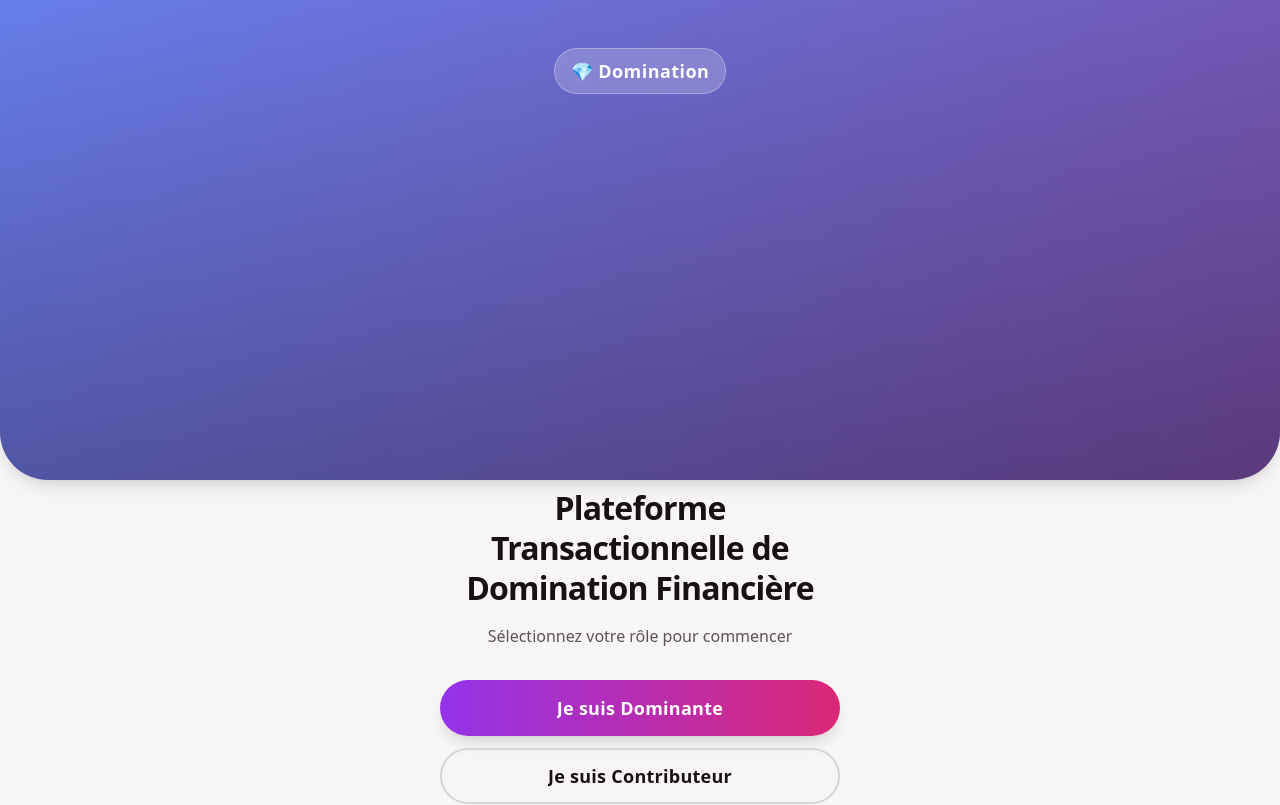
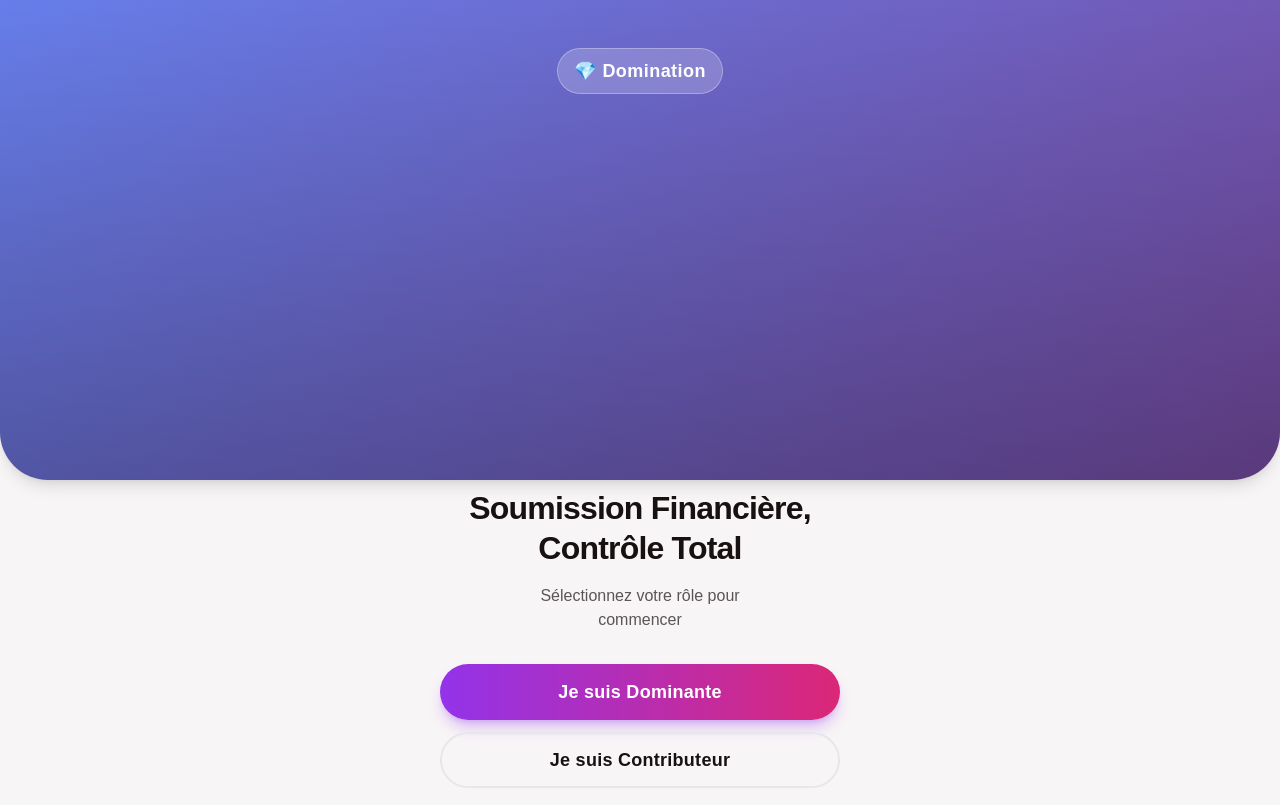
Before and after one commit to OuaisOuais83/plateforme-domination-financiere, a Next.js app: page / in a window 1280 px wide. Shown: the top 805 px of the page. Built offline with nearby package versions, Linux system fonts and the light colour scheme.

Commit message:
refactor: Landing page matches welcome_&_sign_in template

```diff
--- a/app/page.tsx
+++ b/app/page.tsx
@@ -2,7 +2,6 @@
 
 import { useState } from 'react'
 import { useRouter } from 'next/navigation'
-import Image from 'next/image'
 import { UserRole } from '@/types/database'
 
 export default function HomePage() {
@@ -11,7 +10,6 @@ export default function HomePage() {
 
   const handleRoleSelection = (role: UserRole) => {
     setSelectedRole(role)
-    // Stocker le rôle sélectionné pour l'utiliser lors de l'inscription
     if (typeof window !== 'undefined') {
       localStorage.setItem('selectedRole', role)
     }
@@ -30,17 +28,17 @@ export default function HomePage() {
   }
 
   return (
-    <div className="relative flex h-full min-h-screen w-full flex-col bg-[#f8f5f6] dark:bg-[#221011] overflow-x-hidden">
-      {/* Hero Visual Section */}
+    <div className="relative flex h-full min-h-screen w-full flex-col bg-background-light dark:bg-background-dark overflow-x-hidden font-display">
+      {/* Hero Visual Section - EXACT STRUCTURE FROM TEMPLATE */}
       <div className="relative w-full h-[60vh] flex-shrink-0">
         <div
           className="w-full h-full bg-center bg-no-repeat bg-cover rounded-b-[3rem] overflow-hidden relative shadow-lg"
           style={{ backgroundImage: 'linear-gradient(135deg, #667eea 0%, #764ba2 100%)' }}
         >
-          {/* Gradient Overlay */}
+          {/* Gradient Overlay - FROM TEMPLATE */}
           <div className="absolute inset-0 bg-gradient-to-t from-black/40 to-transparent opacity-60"></div>
 
-          {/* Logo Overlay */}
+          {/* Logo Overlay Top Center - FROM TEMPLATE */}
           <div className="absolute top-12 left-0 right-0 flex justify-center z-10">
             <div className="flex items-center gap-2 bg-white/20 backdrop-blur-md py-2 px-4 rounded-full border border-white/30">
               <span className="text-white font-bold text-lg tracking-wide">💎 Domination</span>
@@ -49,57 +47,62 @@ export default function HomePage() {
         </div>
       </div>
 
-      {/* Content Section */}
+      {/* Content Section - EXACT STRUCTURE FROM TEMPLATE */}
       <div className="flex-1 flex flex-col justify-end relative -mt-4 z-10">
         <div className="w-full max-w-md mx-auto px-6 flex flex-col items-center pb-6">
-          {/* Headline */}
+          {/* Headline Text - FROM TEMPLATE */}
           <h1 className="text-[#181111] dark:text-white tracking-tight text-[32px] font-extrabold leading-tight text-center pt-6">
-            Plateforme Transactionnelle de Domination Financière
+            Soumission Financière, Contrôle Total
           </h1>
 
-          {/* Body Text */}
-          <p className="text-[#181111]/70 dark:text-white/70 text-base font-medium leading-normal py-4 text-center max-w-[320px]">
+          {/* Body Text - FROM TEMPLATE */}
+          <p className="text-[#181111]/70 dark:text-white/70 text-base font-medium leading-normal py-4 text-center max-w-[280px]">
             {!selectedRole && "Sélectionnez votre rôle pour commencer"}
-            {selectedRole === 'dominante' && "Monétisez vos demandes financières"}
-            {selectedRole === 'contributeur' && "Découvrez et soutenez des dominantes"}
+            {selectedRole === 'dominante' && "Monétisez vos demandes financières, gardez le contrôle total."}
+            {selectedRole === 'contributeur' && "Découvrez des dominantes et soumettez-vous volontairement."}
           </p>
 
-          {/* Role Selection */}
+          {/* Role Selection OR Actions Container - TEMPLATE BUTTON STRUCTURE */}
           {!selectedRole && (
             <div className="w-full flex flex-col gap-3 mt-4">
+              {/* Dominante Button - PRIMARY COLOR FROM TEMPLATE */}
               <button
                 onClick={() => handleRoleSelection('dominante')}
-                className="flex w-full cursor-pointer items-center justify-center overflow-hidden rounded-full h-14 px-5 bg-gradient-to-r from-purple-600 to-pink-600 hover:from-purple-700 hover:to-pink-700 transition-all text-white text-lg font-bold leading-normal tracking-[0.015em] shadow-lg"
+                className="flex w-full cursor-pointer items-center justify-center overflow-hidden rounded-full h-14 px-5 bg-gradient-to-r from-purple-600 to-pink-600 hover:from-purple-700 hover:to-pink-700 transition-colors text-white text-lg font-bold leading-normal tracking-[0.015em] shadow-lg shadow-purple-600/30"
               >
                 <span className="truncate">Je suis Dominante</span>
               </button>
 
+              {/* Contributeur Button - SECONDARY STYLE FROM TEMPLATE */}
               <button
                 onClick={() => handleRoleSelection('contributeur')}
-                className="flex w-full cursor-pointer items-center justify-center overflow-hidden rounded-full h-14 px-5 bg-transparent border-2 border-gray-300 dark:border-gray-700 hover:bg-black/5 dark:hover:bg-white/10 transition-colors text-[#181111] dark:text-white text-lg font-bold leading-normal tracking-[0.015em]"
+                className="flex w-full cursor-pointer items-center justify-center overflow-hidden rounded-full h-14 px-5 bg-transparent border-2 border-gray-200 dark:border-gray-700 hover:bg-black/5 dark:hover:bg-white/10 transition-colors text-[#181111] dark:text-white text-lg font-bold leading-normal tracking-[0.015em]"
               >
                 <span className="truncate">Je suis Contributeur</span>
               </button>
             </div>
           )}
 
-          {/* Actions (shown after role selection) */}
+          {/* Actions after role selection */}
           {selectedRole && (
             <div className="w-full flex flex-col gap-3 mt-4">
+              {/* Create Account Button - PRIMARY FROM TEMPLATE */}
               <button
                 onClick={handleCreateAccount}
-                className="flex w-full cursor-pointer items-center justify-center overflow-hidden rounded-full h-14 px-5 bg-gradient-to-r from-purple-600 to-pink-600 hover:from-purple-700 hover:to-pink-700 transition-all text-white text-lg font-bold leading-normal tracking-[0.015em] shadow-lg"
+                className="flex w-full cursor-pointer items-center justify-center overflow-hidden rounded-full h-14 px-5 bg-gradient-to-r from-purple-600 to-pink-600 hover:from-purple-700 hover:to-pink-700 transition-colors text-white text-lg font-bold leading-normal tracking-[0.015em] shadow-lg shadow-purple-600/30"
               >
                 <span className="truncate">Créer un Compte</span>
               </button>
 
+              {/* Sign In Button - SECONDARY FROM TEMPLATE */}
               <button
                 onClick={handleSignIn}
-                className="flex w-full cursor-pointer items-center justify-center overflow-hidden rounded-full h-14 px-5 bg-transparent border-2 border-gray-300 dark:border-gray-700 hover:bg-black/5 dark:hover:bg-white/10 transition-colors text-[#181111] dark:text-white text-lg font-bold leading-normal tracking-[0.015em]"
+                className="flex w-full cursor-pointer items-center justify-center overflow-hidden rounded-full h-14 px-5 bg-transparent border-2 border-gray-200 dark:border-gray-700 hover:bg-black/5 dark:hover:bg-white/10 transition-colors text-[#181111] dark:text-white text-lg font-bold leading-normal tracking-[0.015em]"
               >
                 <span className="truncate">Se Connecter</span>
               </button>
 
+              {/* Change Role Button */}
               <button
                 onClick={() => setSelectedRole(null)}
                 className="flex w-full cursor-pointer items-center justify-center overflow-hidden rounded-full h-10 px-5 text-gray-500 hover:text-gray-700 dark:text-gray-400 dark:hover:text-gray-200 text-sm font-medium"
@@ -109,7 +112,7 @@ export default function HomePage() {
             </div>
           )}
 
-          {/* Disclaimer */}
+          {/* Disclaimer - ADAPTED FROM PLAN */}
           <div className="mt-6 p-4 bg-yellow-50 dark:bg-yellow-900/20 border border-yellow-200 dark:border-yellow-700 rounded-xl">
             <p className="text-xs text-yellow-800 dark:text-yellow-200 leading-relaxed text-center">
               ⚠️ <strong>Cette plateforme n'est pas un service de dating.</strong><br />
@@ -117,8 +120,8 @@ export default function HomePage() {
             </p>
           </div>
 
-          {/* Footer Terms */}
-          <p className="text-xs text-center text-gray-400 leading-relaxed max-w-xs mt-6">
+          {/* Footer Terms - EXACT FROM TEMPLATE */}
+          <p className="text-xs text-center text-gray-400 leading-relaxed max-w-xs mt-6 pb-[env(safe-area-inset-bottom,20px)]">
             En vous inscrivant, vous acceptez nos{' '}
             <a className="underline hover:text-purple-600" href="/legal/terms">CGU</a>
             {' '}&{' '}
```
